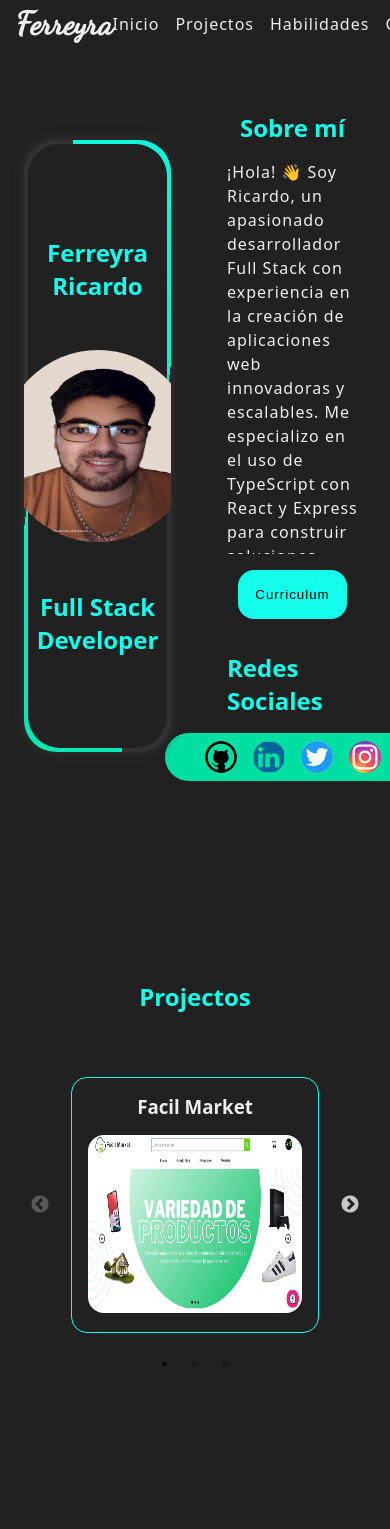
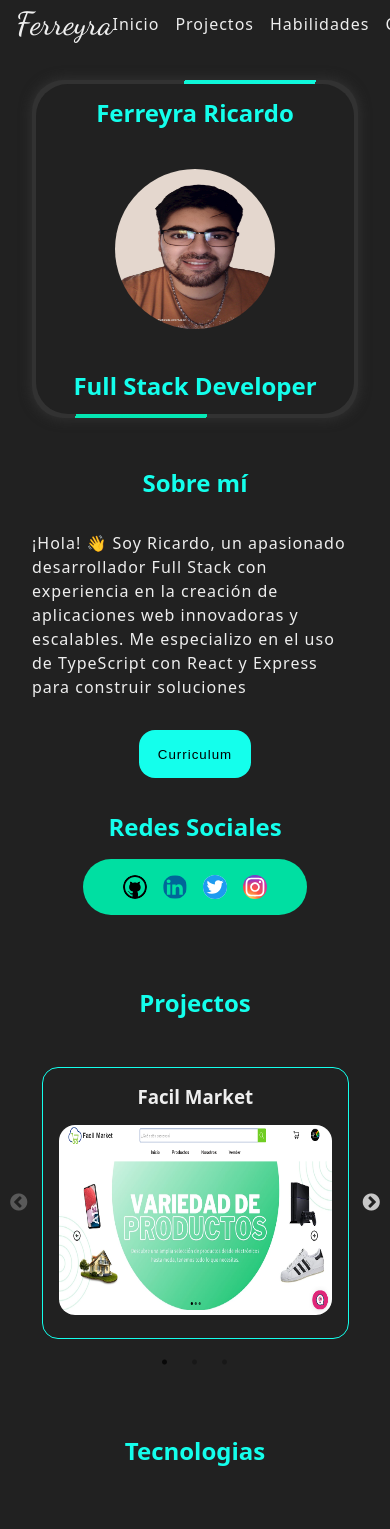
Before and after one commit to Glutix/old-portfolio, a React (Vite) app: page / in a window 390 px wide. Shown: the top 1529 px of the page. Built offline with nearby package versions, Linux system fonts and the light colour scheme.

Commit message:
feature/responsive

```diff
--- a/src/components/Contact.tsx
+++ b/src/components/Contact.tsx
@@ -31,7 +31,7 @@ const Contact = () => {
 
 	return (
 		<div className="contact">
-			<h2>Contáctame</h2>
+			<h2 id="contact">Contáctame</h2>
 			<div className="contact-conteiner">
 				<form ref={form} onSubmit={sendEmail} className="form">
 					<div className="contact-form">
--- a/src/styles/base/_setting.scss
+++ b/src/styles/base/_setting.scss
@@ -2,6 +2,11 @@
 	padding: 0;
 	margin: 0;
 	box-sizing: border-box;
+	font-synthesis: none;
+	text-rendering: optimizeLegibility;
+	-webkit-font-smoothing: antialiased;
+	-moz-osx-font-smoothing: grayscale;
+	-webkit-text-size-adjust: 100%;
 }
 
 body {
@@ -14,6 +19,25 @@ p {
 	font-weight: 500;
 	letter-spacing: 1px;
 	line-height: 1.5rem;
+}
+
+p {
+	scrollbar-width: thin;
+	//scrollbar-color: $color-secundary $color-primary;
+}
+
+p::-webkit-scrollbar {
+	width: 10px;
+}
+
+p::-webkit-scrollbar-thumb {
+	background-color: $color-text-important;
+	border-radius: 2rem;
+}
+
+p::-webkit-scrollbar-track {
+	background-color: white;
+	border-radius: 2rem;
 }
 
 label {
--- a/src/styles/components/_about.scss
+++ b/src/styles/components/_about.scss
@@ -21,11 +21,9 @@
 			justify-content: center;
 			align-items: center;
 			text-align: center;
-			padding: 3rem;
-			gap: 3rem;
+			gap: 2.5rem;
 			width: 90%;
-			min-height: 80%;
-			max-height: 90%;
+			height: 90%;
 			overflow: hidden;
 			border-radius: 2rem;
 			background-color: $color-secundary;
@@ -76,7 +74,7 @@
 		justify-content: center;
 		align-items: center;
 		width: 50%;
-		height: 100%;
+		height: 90%;
 		padding: 1rem;
 		gap: 1rem;
 
@@ -86,21 +84,10 @@
 			align-items: center;
 			width: 100%;
 			max-height: 60%;
-			gap: 1rem;
-			padding: 1rem;
-			overflow-y: hidden;
-		}
-
-		.info-cv {
-			display: flex;
-			justify-content: center;
-			text-decoration: none;
-			border-radius: 2rem;
-			color: white;
-			align-items: center;
-			background-color: $color-card-one;
-			width: 30%;
-			height: 3rem;
+			p {
+				overflow-y: auto;
+				padding: 1rem;
+			}
 		}
 
 		.info-redes {
@@ -144,3 +131,112 @@
 		}
 	}
 }
+
+@media screen and (max-width: 700px) {
+	.about-conteiner-card {
+		padding: 0;
+		.box {
+			padding: 1rem;
+			height: 80%;
+			img {
+				width: 10rem;
+				height: 10rem;
+			}
+		}
+	}
+
+	.about-conteiner-info {
+		height: 80%;
+		padding: 0;
+		button {
+			padding: 0.5rem;
+			width: 6rem;
+			height: 2rem;
+		}
+
+		.info-redes {
+			height: 25%;
+			padding: 0;
+
+			.conteiner-icons {
+				width: calc(3rem * 4);
+				height: 3rem;
+				border-radius: 2rem;
+
+				a {
+					width: 1.5rem;
+					height: 1.5rem;
+				}
+
+				a:hover {
+					width: 2rem;
+					height: 2rem;
+				}
+			}
+		}
+	}
+}
+
+@media screen and (max-width: 530px) {
+	.about {
+		flex-direction: column;
+		justify-content: center;
+		align-items: center;
+		height: fit-content;
+		padding: 1rem;
+		gap: 2rem;
+	}
+
+	.about-conteiner-card {
+		display: flex;
+		padding: 1rem;
+		width: 100%;
+		height: 50%;
+		flex-direction: column;
+		.box {
+			width: 100%;
+			height: 100%;
+		}
+	}
+
+	.about-conteiner-info {
+		width: 100%;
+		height: fit-content;
+		gap: 2rem;
+		button {
+			padding: 1rem;
+			width: 7rem;
+			height: 3rem;
+		}
+
+		.info-about {
+			max-height: 14.5rem;
+			gap: 1rem;
+			p {
+				overflow-y: auto;
+				padding: 1rem;
+			}
+
+		}
+
+		.info-redes {
+			height: 10rem;
+			.conteiner-icons {
+				width: calc(3.5rem * 4);
+				height: 3.5rem;
+				border-radius: 2rem;
+
+
+				a {
+					width: 1.5rem;
+					height: 1.5rem;
+				}
+
+				a:hover {
+					width: 2rem;
+					height: 2rem;
+				}
+			}
+		}
+	}
+}
--- a/src/styles/components/_card.scss
+++ b/src/styles/components/_card.scss
@@ -58,3 +58,25 @@
 		box-shadow: 0px 0px 32px 0px white;
 	}
 }
+
+@media screen and (max-width: 530px) {
+	.card:hover {
+		.section-text {
+			width: 100%;
+			height: 80%;
+		}
+
+		.section-icon {
+			height: 3rem;
+		}
+		a {
+			width: 1.5rem;
+			height: 1.5rem;
+		}
+
+		a:hover {
+			width: 2rem;
+			height: 2rem;
+		}
+	}
+}
--- a/src/styles/components/_cards.scss
+++ b/src/styles/components/_cards.scss
@@ -21,3 +21,22 @@
 		padding: 1rem;
 	}
 }
+
+@media screen and (max-width: 530px) {
+	.cards {
+		justify-content: flex-start;
+		gap: 1rem;
+		height: 28rem;
+
+		&-slider {
+			width: 95%;
+			height: fit-content;
+			padding: 1.5rem;
+			margin-left: 0rem;
+		}
+
+		&-conteiner {
+			padding: 0.5rem;
+		}
+	}
+}
--- a/src/styles/components/_contact.scss
+++ b/src/styles/components/_contact.scss
@@ -82,12 +82,11 @@
 					justify-content: center;
 					height: 2rem;
 
-					button{
+					button {
 						display: flex;
 						height: inherit;
 						align-items: center;
 					}
-
 				}
 			}
 		}
@@ -159,3 +158,114 @@
 		}
 	}
 }
+
+@media screen and (max-width: 850px) {
+	.contact {
+		height: fit-content;
+
+		&-conteiner {
+			display: flex;
+			flex-direction: column;
+			width: 100%;
+			height: fit-content;
+			align-items: center;
+			padding: 2rem;
+			gap: 2rem;
+
+			.form {
+				width: 100%;
+				height: 100%;
+
+				.contact-form {
+					width: 100%;
+					height: 50%;
+					gap: 1rem;
+					padding: 1.5rem;
+
+					&-section {
+						display: flex;
+						flex-direction: column;
+						justify-content: center;
+						align-items: center;
+						width: 80%;
+						height: 5rem;
+						gap: 1rem;
+					}
+
+					&-section-message {
+						display: flex;
+						flex-direction: column;
+						align-items: center;
+						width: 100%;
+						height: 12rem;
+						gap: 1rem;
+						margin-bottom: 0.2rem;
+
+						textarea {
+							min-width: 80%;
+							max-width: 80%;
+						}
+					}
+				}
+			}
+
+			.contact-plus {
+				width: 100%;
+
+				&-info {
+					gap: 1rem;
+					width: 100%;
+					height: 25rem;
+					border-radius: 2rem;
+					padding: 2rem;
+
+
+					h3 {
+						color: $color-text-important;
+						letter-spacing: 1px;
+						font-size: 1.5rem;
+					}
+
+					section {
+						display: flex;
+						flex-direction: column;
+						align-items: flex-start;
+						width: 100%;
+						gap: 2rem;
+					}
+
+					div {
+						width: 12rem;
+						height: fit-content;
+						display: flex;
+						flex-direction: column;
+						align-items: flex-start;
+						gap: 1.5rem;
+						height: fit-content;
+						width: fit-content;
+
+						a {
+							display: flex;
+							text-decoration: none;
+							align-items: center;
+							width: fit-content;
+							height: fit-content;
+							gap: 1rem;
+							color: white;
+							transition: 1s ease;
+
+							img {
+								width: 2rem;
+								height: 2rem;
+							}
+						}
+
+						a:hover {
+							color: $color-card-one;
+						}
+					}
+				}
+			}
+		}
+	}
+}
--- a/src/styles/components/_tech.scss
+++ b/src/styles/components/_tech.scss
@@ -23,7 +23,7 @@
 		.tech-icon {
 			width: 3rem;
 			height: 3rem;
-      transition: 300ms ease;
+			transition: 300ms ease;
 		}
 	}
 
@@ -36,3 +36,17 @@
 		}
 	}
 }
+
+@media screen and (max-width: 530px) {
+	.tech {
+		gap: 1rem;
+		width: 8rem;
+		height: 8rem;
+
+		a {
+			div {
+				gap: 1.5rem;
+			}
+		}
+	}
+}
--- a/src/styles/components/_technologies.scss
+++ b/src/styles/components/_technologies.scss
@@ -18,3 +18,15 @@
 		padding: 2rem;
 	}
 }
+
+@media screen and (max-width: 530px) {
+	.technologies {
+		padding: 0;
+		gap: 1rem;
+		padding-bottom: 2rem;
+
+		&-conteiner {
+			gap: 1.5rem;
+		}
+	}
+}
```
